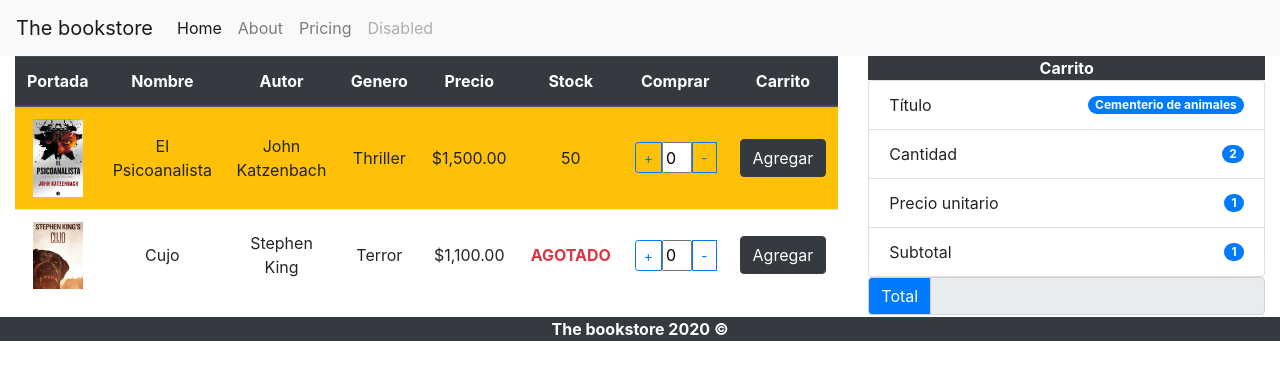
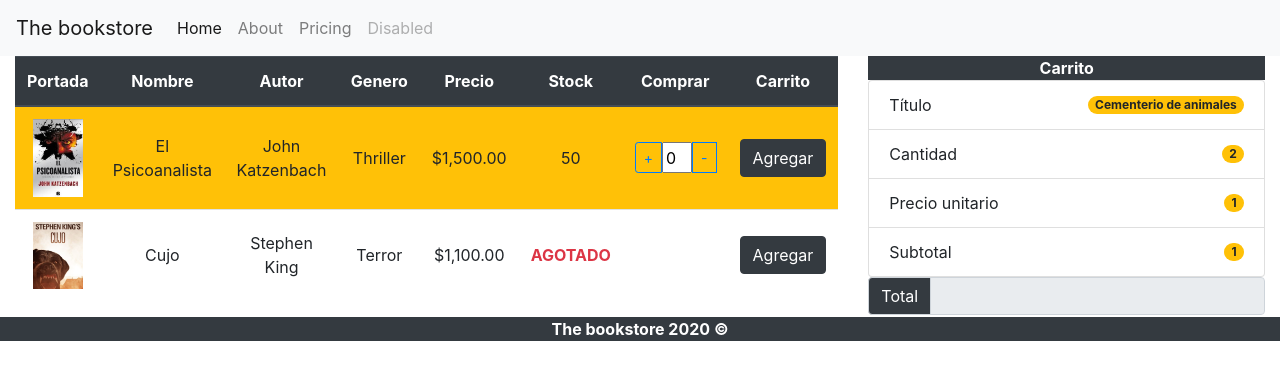
Before and after one commit to cattsas/angular-bokstore, an Angular app: page /books in a window 1280 px wide. Shown: the top 380 px of the page. Built offline with nearby package versions, Linux system fonts and the light colour scheme.

Commit message:
Implementada comunicacion entre componentes, se refactorizo input numerico, restringido ingreso de caracteres no numericos

```diff
--- a/src/app/app.module.ts
+++ b/src/app/app.module.ts
@@ -9,6 +9,7 @@ import { FormsModule } from '@angular/forms';
 import { BookstoreAboutComponent } from './bookstore-about/bookstore-about.component';
 import { BookstoreBooksComponent } from './bookstore-books/bookstore-books.component';
 import { BookstoreChartComponent } from './bookstore-chart/bookstore-chart.component';
+import { InputCantComponent } from './input-cant/input-cant.component';
 
 
 @NgModule({
@@ -19,6 +20,7 @@ import { BookstoreChartComponent } from './bookstore-chart/bookstore-chart.compo
     BookstoreAboutComponent,
     BookstoreBooksComponent,
     BookstoreChartComponent,
+    InputCantComponent,
   ],
   imports: [
     BrowserModule,
--- a/src/app/book-chart/book-chart.component.html
+++ b/src/app/book-chart/book-chart.component.html
@@ -2,25 +2,25 @@
 <ul class="list-group">
     <li class="list-group-item d-flex justify-content-between align-items-center">
         Título
-        <span class="badge badge-primary badge-pill">Cementerio de animales</span>
+        <span class="badge badge-warning badge-pill">Cementerio de animales</span>
     </li>
     <li class="list-group-item d-flex justify-content-between align-items-center">
         Cantidad
-        <span class="badge badge-primary badge-pill">2</span>
+        <span class="badge badge-warning badge-pill">2</span>
     </li>
     <li class="list-group-item d-flex justify-content-between align-items-center">
         Precio unitario
-        <span class="badge badge-primary badge-pill">1</span>
+        <span class="badge badge-warning badge-pill">1</span>
     </li>
     <li class="list-group-item d-flex justify-content-between align-items-center">
         Subtotal
-        <span class="badge badge-primary badge-pill">1</span>
+        <span class="badge badge-warning badge-pill">1</span>
     </li>
 </ul>
 
 <div class="input-group">
     <div class="input-group-prepend">
-        <span class="input-group-text bg-primary text-white">Total</span>
+        <span class="input-group-text bg-dark text-white">Total</span>
     </div>
     <input type="number" aria-label="First name" class="form-control" readonly>
 </div>
--- a/src/app/book-list/book-list.component.html
+++ b/src/app/book-list/book-list.component.html
@@ -20,15 +20,10 @@
             <td class="align-middle">{{book.genero}}</td>
             <td class="align-middle">{{book.precio | currency}}</td>
             <td class="align-middle"><span class="text-danger font-weight-bolder" *ngIf="book.stock==0; else disponibles">AGOTADO</span></td>
-            <ng-template #disponibles><span class="d-flex justify-content-center">{{book.stock}}</span></ng-template>
+            <ng-template #disponibles><span class="d-flex justify-content-center">{{book.stock-book.cantidad}}</span></ng-template>
             <td class="align-middle">
-                <div class="input-group mb-0">
-                    <div class="input-group-prepend" id="button-addon3">
-                        <button class="btn btn-outline-primary btn-sm" type="button" (click)="sumStock(book)">+</button>
-                        <input type="text" class="form-control" (keyup)="modCantidad ($event,book)" [(ngModel)]="book.cantidad" maxlength="2" class="inputCant">
-                        <button class="btn btn-outline-primary btn-sm" type="button" (click)="decStock(book)">-</button>
-                    </div>
-                </div>
+                <app-input-cant [(cant)]="book.cantidad" [max]="book.stock" *ngIf="book.stock" (maxReached)="maxReached($event)"></app-input-cant>
+
             </td>
             <td class="align-middle "><button type="button " class="btn btn-dark ">Agregar</button></td>
         </tr>
--- a/src/app/book-list/book-list.component.scss
+++ b/src/app/book-list/book-list.component.scss
@@ -1,7 +1,3 @@
 .portada {
     max-width: 50px;
 }
-
-.inputCant {
-    max-width: 30px;
-}
--- a/src/app/book-list/book-list.component.ts
+++ b/src/app/book-list/book-list.component.ts
@@ -32,21 +32,7 @@ export class BookListComponent implements OnInit {
   ngOnInit(): void {
   }
 
-  sumStock(book: Book): void {
-    if (book.cantidad<book.stock){
-     book.cantidad++;
-    }
-  }
-
-  decStock(book: Book): void {
-    if (book.cantidad>0){
-     book.cantidad--;
-    }
-  }
-
-  modCantidad (event,book: Book): void{
-    if (event.key<='0' || event.key>='9') {
-      console.log ("hola");
-    };
+  maxReached (msg: string){
+    alert(msg);
   }
 }
--- /dev/null
+++ b/src/app/input-cant/input-cant.component.html
@@ -0,0 +1,7 @@
+<div class="input-group mb-0">
+    <div class="input-group-prepend" id="button-addon3">
+        <button class="btn btn-outline-primary btn-sm" type="button" (click)="sumStock()">+</button>
+        <input type="text" class="form-control" (keyup)="modCantidad ($event,cant)" onkeypress="return (event.charCode >= 48 && event.charCode <= 57)" [(ngModel)]="cant" maxlength="2" class="inputCant">
+        <button class="btn btn-outline-primary btn-sm" type="button" (click)="decStock()">-</button>
+    </div>
+</div>
--- /dev/null
+++ b/src/app/input-cant/input-cant.component.scss
@@ -0,0 +1,3 @@
+.inputCant {
+    max-width: 30px;
+}
--- /dev/null
+++ b/src/app/input-cant/input-cant.component.ts
@@ -0,0 +1,51 @@
+import { Component, EventEmitter, Input, OnInit, Output } from '@angular/core';
+import { Book } from '../book-list/Book';
+import { BookstoreAboutComponent } from '../bookstore-about/bookstore-about.component';
+
+@Component({
+  selector: 'app-input-cant',
+  templateUrl: './input-cant.component.html',
+  styleUrls: ['./input-cant.component.scss']
+})
+export class InputCantComponent implements OnInit {
+
+  constructor() { }
+
+  @Input()
+  cant: number ;
+
+  @Input()
+  max: number ;
+
+  @Output ()
+  cantChange: EventEmitter<number>=new EventEmitter<number>();
+
+  @Output ()
+  maxReached: EventEmitter<string>=new EventEmitter<string>();
+
+  ngOnInit(): void {
+  }
+  sumStock(): void {
+    if (this.cant<this.max){
+      this.cant++;
+      this.cantChange.emit(this.cant);
+    }
+    else
+    this.maxReached.emit("Se alcanzó el máximo disponible");
+  }
+
+  decStock(): void {
+    if (this.cant>0){
+     this.cant--;
+     this.cantChange.emit(this.cant);
+    }
+  }
+
+  modCantidad (event,book: Book): void{
+    if (event.key<='0' || event.key>='9') {
+
+      console.log(event.key);
+      this.cantChange.emit(this.cant);
+    };
+  }
+}
```
